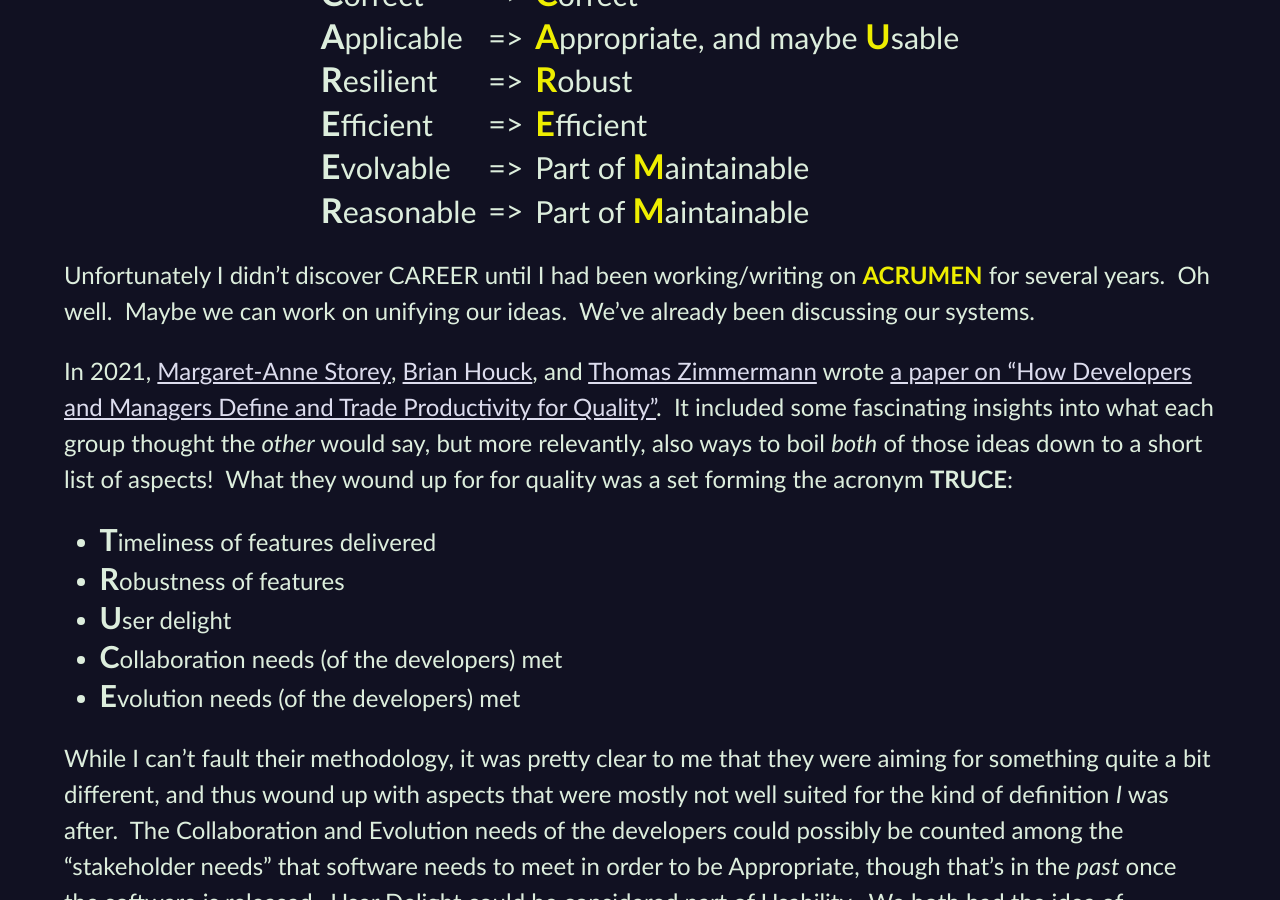
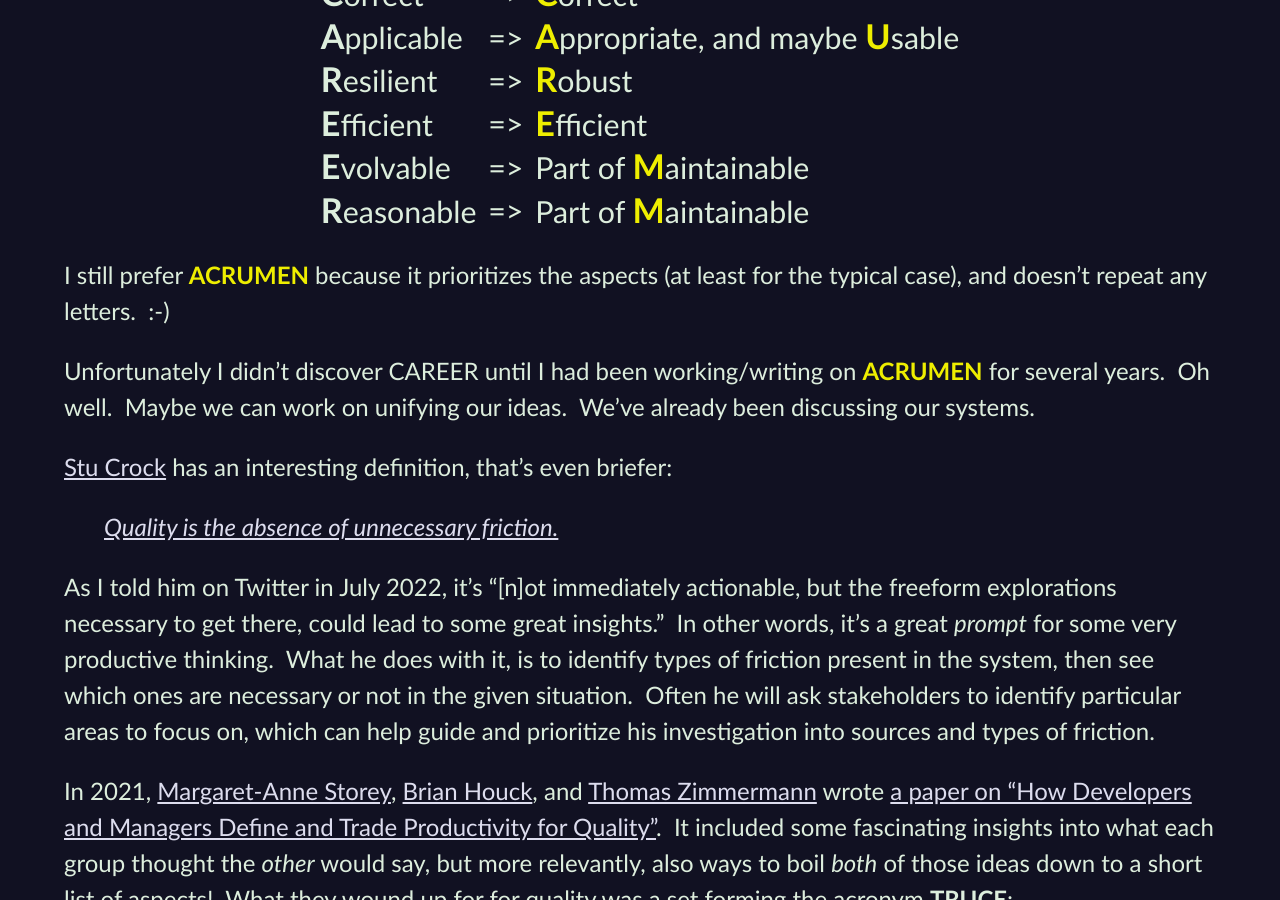
Before and after one commit to CodosaurusLLC/CodosaurusLLC.github.io, a Jekyll site: the page built from acrumen.md, in a window 1280 px wide and 900 px high, scrolled down 1992 px. Built offline with Jekyll 4.4.1, drawn with Linux system fonts in a browser that asks for light colours.

Commit message:
add stu crock's defn of s/w quality

```diff
--- a/acrumen.md
+++ b/acrumen.md
@@ -106,12 +106,35 @@ or to go the other way,
 | Evolvable | &nbsp;=>&nbsp; | Part of **M**aintainable |
 | Reasonable | &nbsp;=>&nbsp; | Part of **M**aintainable |
 
+I still prefer **ACRUMEN**{:class="acrumen"} because
+it prioritizes the aspects
+(at least for the typical case),
+and doesn't repeat any letters.&nbsp; :-)
+
 Unfortunately I didn't discover CAREER until I had been
 working/writing on **ACRUMEN**{:class="acrumen"}
 for several years.&nbsp;
 Oh well.&nbsp;
 Maybe we can work on unifying our ideas.&nbsp;
 We've already been discussing our systems.
+
+[Stu Crock](https://twitter.com/StooCrock){:rel="nofollow" target="_new"}
+has an interesting definition, that's even briefer:
+
+> [Quality is the absence of unnecessary friction.](https://dragonsforelevenses.com/2021/09/03/a-useable-definition-of-quality/){:rel="nofollow" target="_new"}
+
+As I told him on Twitter in July 2022, it's
+"[n]ot immediately actionable,
+but the freeform explorations necessary to get there,
+could lead to some great insights."&nbsp;
+In other words, it's a great _prompt_
+for some very productive thinking.&nbsp;
+What he does with it,
+is to identify types of friction present in the system,
+then see which ones are necessary or not in the given situation.&nbsp;
+Often he will ask stakeholders to identify particular areas to focus on,
+which can help guide and prioritize
+his investigation into sources and types of friction.
 
 In 2021,
 [Margaret-Anne Storey](https://www.margaretstorey.com/){:rel="nofollow" target="_new"},
```
